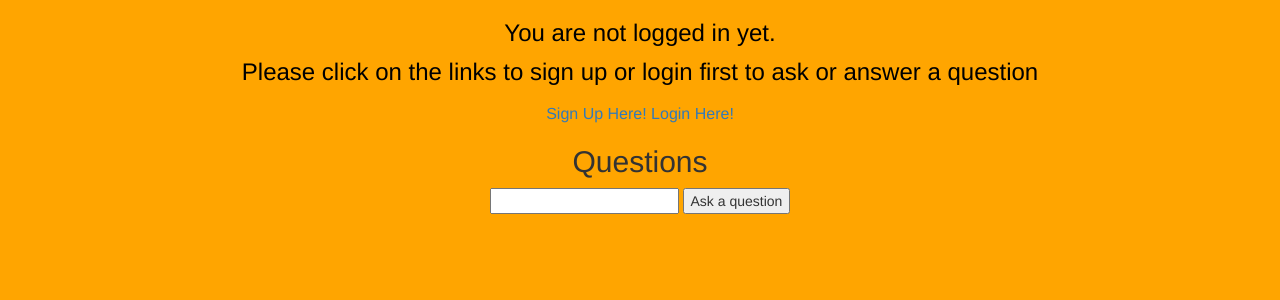
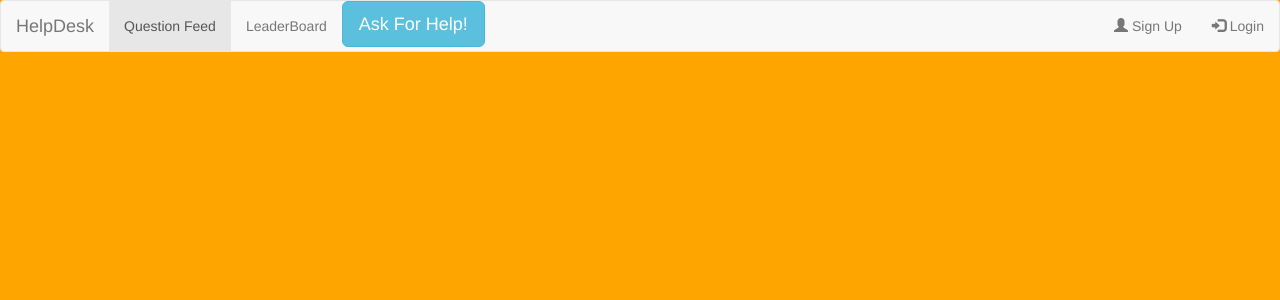
Before and after one commit to KevinLohJunYong/HelpDesk, a Django app: page /homeFeed/ in a window 1280 px wide. Shown: the top 300 px of the page. Run offline with Django 3.2, Linux system fonts and the light colour scheme; data that the repository does not hold is empty; some libraries are stand-ins or nearby versions.

Commit message:
done a nice nav bar for home feed and added a modal for ask for help

```diff
--- a/templates/answerFeed.html
+++ b/templates/answerFeed.html
@@ -18,6 +18,7 @@
                    <div class="panel-body">
                      <h4 style="margin-left:1%">
                        Answer{{forloop.counter}}: {{answer.answer_content}}
+                         <a href="/upvote/" class="btn btn-info" role="button" style="float:right"> Upvote </a>
                      </h4>
                    </div>
                </div>
--- a/templates/homeFeed.html
+++ b/templates/homeFeed.html
@@ -10,62 +10,65 @@
 <style>
 </style>
 <body style="background-color:orange;">
-<div>
-    <div>
-        {% if new_comer %}
-           <h2 align="center"> Welcome {{username}}!</h2>
-        {% else %}
-        {% endif %}
-        {% if not is_authenticated %}
-           {% if is_question %}
-              <h3 align="center" style="color:red;"> Please login first to ask a question </h3>
-           {% elif is_answer %}
-              <h3 align="center" style="color:red;"> Please login first to answer a question </h3>
-            {% else %}
-              <h3 align="center" style="color:black;">
-                  You are not logged in yet. <br>
-                  <div style="margin-top:1%;margin-bottom:1%;">
-                    Please click on the links to sign up or login first to ask or answer a question
+  <nav class="navbar navbar-default">
+  <div class="container-fluid">
+    <div class="navbar-header">
+      <a class="navbar-brand"> HelpDesk </a>
     </div>
-                  <div>
-                    <div style="display:inline;font-size:medium">
-                      <a href="/signUp/"> Sign Up Here! </a>
-                      <a href="/login/"> Login Here! </a>
+    <ul class="nav navbar-nav">
+      <li class="active"><a href="/homeFeed/"> Question Feed </a></li>
+      <li><a href="/leaderBoard/"> LeaderBoard </a></li>
+    </ul>
+  <button type="button" class="btn btn-info btn-lg" data-toggle="modal" data-target="#questionModel">
+      Ask For Help!
+  </button>
+  <div class="modal fade" id="questionModel" role="dialog">
+    <div class="modal-dialog">
+      <div class="modal-content">
+        <div class="modal-header">
+          <button type="button" class="close" data-dismiss="modal">&times;</button>
+          <h4 class="modal-title"> Ask the help you need :) </h4>
         </div>
+        <div class="modal-body">
+           <form action="/addQuestion/" method="post"> {% csrf_token %}
+               <div class="form-group">
+                   <input type="text" class="form-control" placeholder="Type what help you need here" name="question_name">
                </div>
-              </h3>
-           {% endif %}
-        {% else %}
-           <a style="float:right;margin-right:2%" href="/logoutUser/"> <h5> Logout </h5> </a>
-        {% endif %}
-      <h2 align="center">
-        Questions
-      </h2>
-        <div align="center">
-         <form action="/addQuestion/" method="post"> {% csrf_token %}
-           <input type="text" name="question_name"/>
-           <input type="submit" value="Ask a question"/>
+               <div class="model-footer">
+                   <button type="submit" class="btn btn-info" value="Submit"> Submit </button>
+               </div>
            </form>
         </div>
       </div>
-    <div class="container" style="margin-top:1%;">
+
+    </div>
+  </div>
+    <ul class="nav navbar-nav navbar-right">
+      <li><a href="/signUp/"><span class="glyphicon glyphicon-user"></span> Sign Up</a></li>
+      <li><a href="/login/"><span class="glyphicon glyphicon-log-in"></span> Login</a></li>
+    </ul>
+  </div>
+  </nav>
+<div class="container">
+  <div class="panel-group">
      <ul>
         {% for question in all_questions_list %}
           <div class="panel panel-default">
-            <div class="panel-body">
-                <h4 style="margin-left:1%">
+              <div class="panel-heading">
+                  <h4>
                     Qn{{forloop.counter}}: {{question.question_name}}
                   </h4>
                </div>
+            <div class="panel-body">
                <form action="/answerFeedView/{{question.id}}" method="post"> {% csrf_token %}
                    <input type="text" name="answer_content">
                   <input type="submit" value="Answer this question"/>
               </form>
           </div>
+              </div>
         {% endfor %}
       </ul>
   </div>
 </div>
-<script type = "text/javascript">
-</script>
 </body>
+</html>
```
Also changed, not shown: db.sqlite3. Lines whose indentation alone changed are shown as unchanged.
